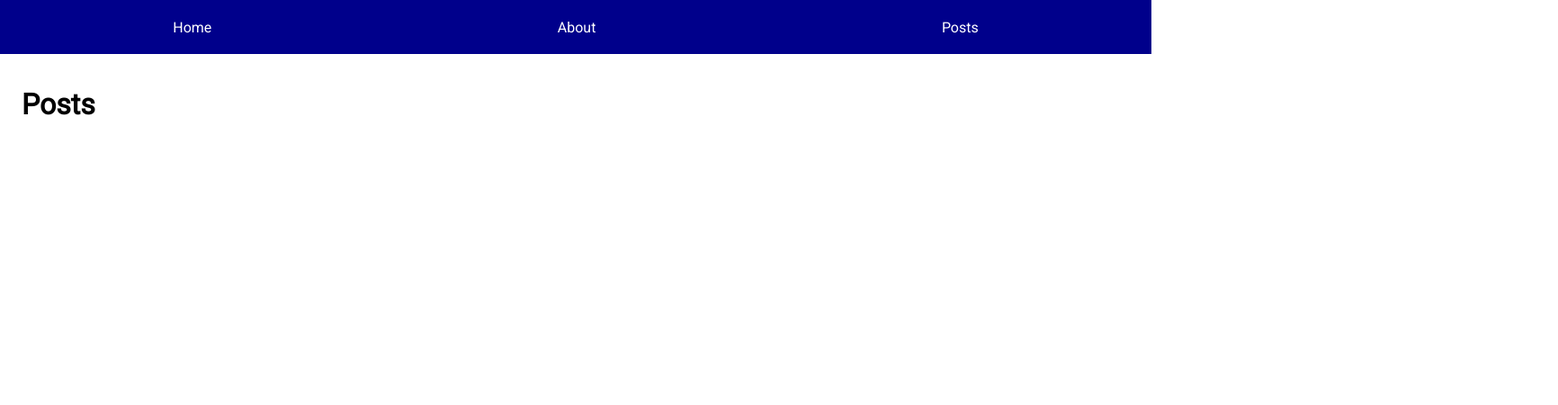
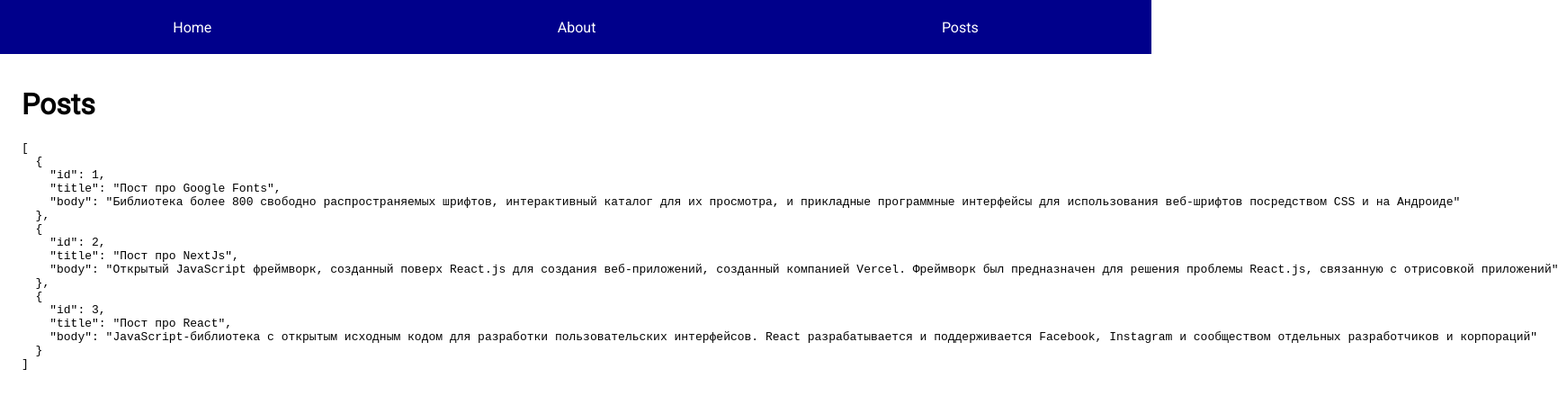
Before and after one commit to chopsqd/nextjs-app, a Next.js app: page /posts in a window 1280 px wide. Shown: the top 450 px of the page at 90% size, 1732 px wide, since content can reach past the window. Built offline with nearby package versions, Linux system fonts and the light colour scheme; data requests are answered from the project's data file.

Commit message:
Created mock server API, using json-server package

```diff
--- /dev/null
+++ b/db.json
@@ -0,0 +1,19 @@
+{
+  "posts": [
+    {
+      "id": 1,
+      "title": "Пост про Google Fonts",
+      "body": "Библиотека более 800 свободно распространяемых шрифтов, интерактивный каталог для их просмотра, и прикладные программные интерфейсы для использования веб-шрифтов посредством CSS и на Андроиде"
+    },
+    {
+      "id": 2,
+      "title": "Пост про NextJs",
+      "body": "Открытый JavaScript фреймворк, созданный поверх React.js для создания веб-приложений, созданный компанией Vercel. Фреймворк был предназначен для решения проблемы React.js, связанную с отрисовкой приложений"
+    },
+    {
+      "id": 3,
+      "title": "Пост про React",
+      "body": "JavaScript-библиотека с открытым исходным кодом для разработки пользовательских интерфейсов. React разрабатывается и поддерживается Facebook, Instagram и сообществом отдельных разработчиков и корпораций"
+    }
+  ]
+}
--- a/pages/posts.js
+++ b/pages/posts.js
@@ -1,9 +1,23 @@
+import {useState, useEffect} from 'react'
 import {MainLayout} from "../layout/MainLayout";
 
 export default function Posts() {
+    const [posts, setPosts] = useState([])
+
+    useEffect(() => {
+        async function load() {
+            const response = await fetch('http://localhost:9999/posts')
+            const json = await response.json()
+            setPosts(json)
+        }
+
+        load()
+    }, [])
+
     return (
         <MainLayout title={"Posts"}>
             <h1>Posts</h1>
+            <pre>{JSON.stringify(posts, null, 2)}</pre>
         </MainLayout>
     )
 }
```
Also changed, not shown: package.json (+6 -1 lines), 1 other file (tests, documents, lock files or other folders).
